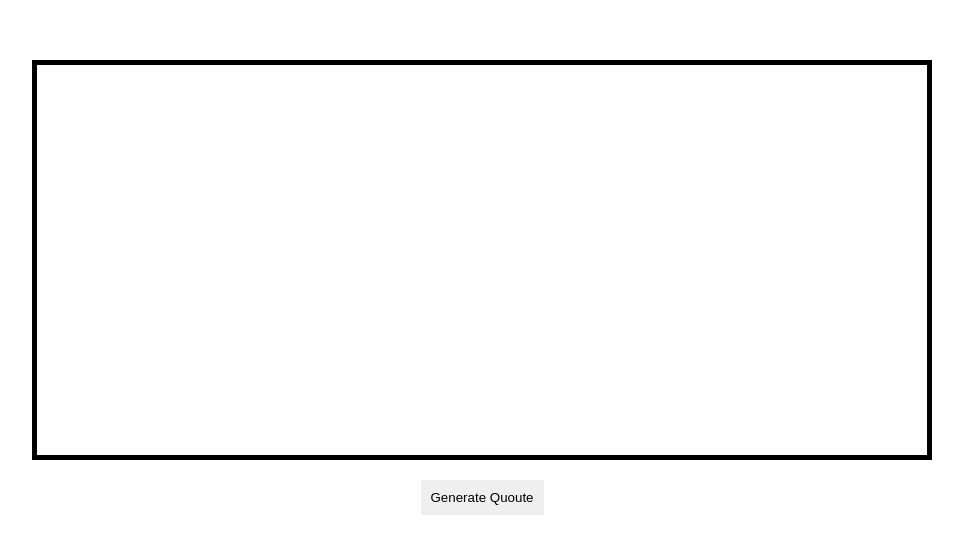
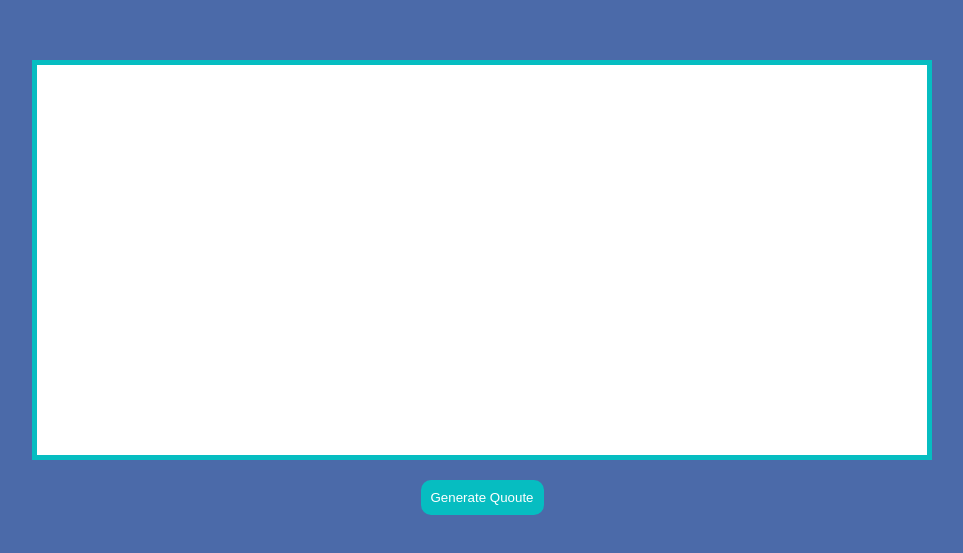
Before and after one commit to art3008/random_quote, a plain HTML site: page index.html in a window 1280 px wide. Shown: the part 113-666 px from the top of the page, without its empty margins (158-1121 px from the left). Drawn offline with Linux system fonts and the light colour scheme.

Commit message:
Random quote Done

```diff
--- a/style.css
+++ b/style.css
@@ -20,10 +20,11 @@ html, body {
     align-items: center;
     padding: 10px;
     flex-direction: column;
+    background-color: #4b6aa9;
 }
 
 .child_block {
-    border: 5px solid black;
+    border: 5px solid #06bdc1;
     width: 900px;
     min-height: 400px;
     text-align: center;
@@ -31,6 +32,7 @@ html, body {
     align-items: center;
     justify-content: center;
     flex-direction: column;
+    background-color: white;
 
 
 }
@@ -41,4 +43,7 @@ html, body {
     border: none;
     padding: 10px;
     cursor: pointer;
+    background-color: #06bdc1;
+    color: white;
+    border-radius: 10px;
 }
```
